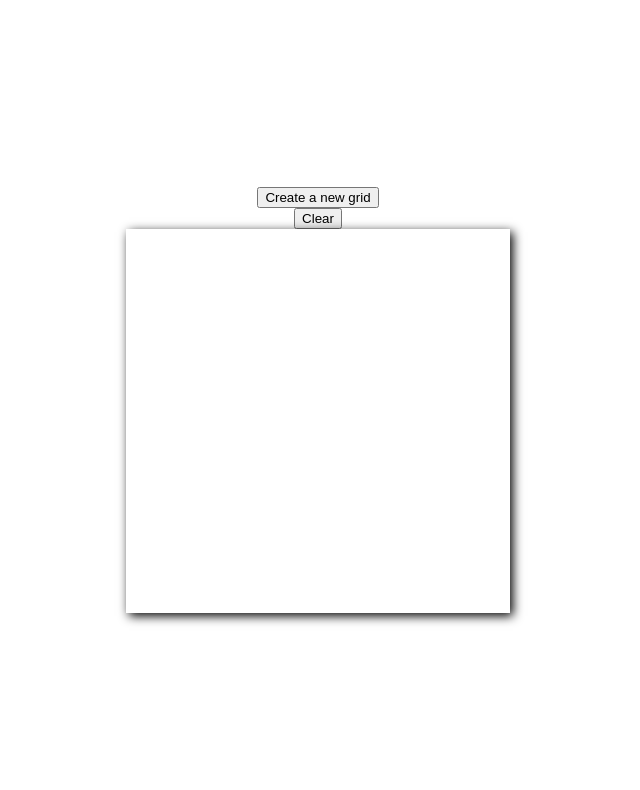
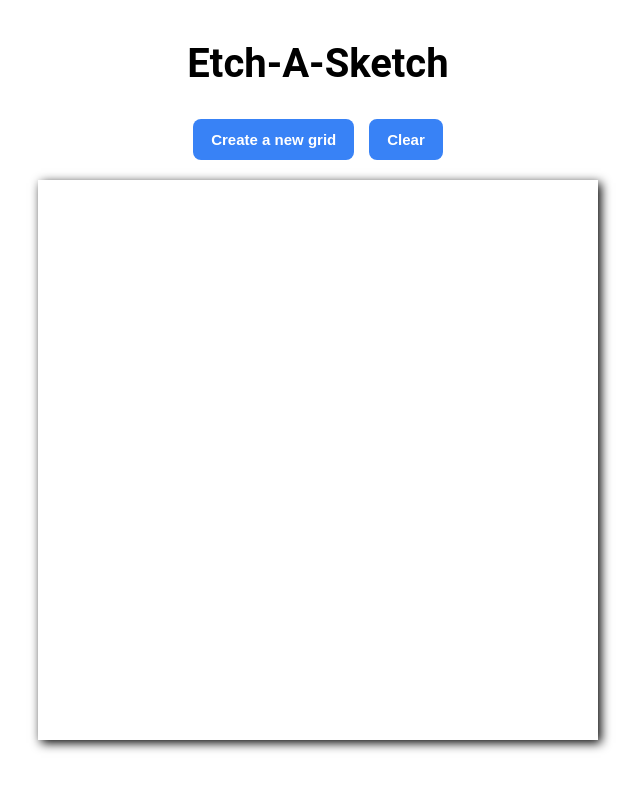
Before and after one commit to mdwasifulkabir/etch-a-sketch, a plain HTML site: page index.html in a window 1280 px wide. Shown: the whole page, without its empty margins (322-962 px from the left). Drawn offline with Linux system fonts and the light colour scheme.

Commit message:
Add title and styling

```diff
--- a/index.html
+++ b/index.html
@@ -9,8 +9,11 @@
 </head>
 
 <body>
-    <button id="newGrid">Create a new grid</button>
-    <button id="clearButton">Clear</button>
+    <h1>Etch-A-Sketch</h1>
+    <div id="buttonContainer">
+        <button id="newGrid">Create a new grid</button>
+        <button id="clearButton">Clear</button>
+    </div>
     <div id="container"></div>
 </body>
 </html>
--- a/styles.css
+++ b/styles.css
@@ -6,6 +6,7 @@ body {
   font-family: 'Roboto', sans-serif;
   margin: 0;
   padding: 0;
+  gap: 20px;
   height: 100vh;
   width: 100vw;
 }
@@ -13,9 +14,32 @@ body {
 #container {
   display: flex;
   flex-direction: column;
-  width: 30vw;
-  height: 30vw;
+  width: 70vh;
+  height: 70vh;
   box-shadow: 3px 3px 10px;
+  margin-bottom: 20px;
+}
+
+h1 {
+  display: flex;
+  margin: 0;
+  font-size: 40px;
+  margin-bottom: 12px;
+}
+
+#buttonContainer {
+  display: flex;
+  gap: 15px;
+}
+
+button {
+  background-color: #3882F6;
+  color: #ffffff;
+  border: none;
+  padding: 12px 18px;
+  border-radius: 8px;
+  font-size: 15px;
+  font-weight: bold;
 }
 
 .row {
```
